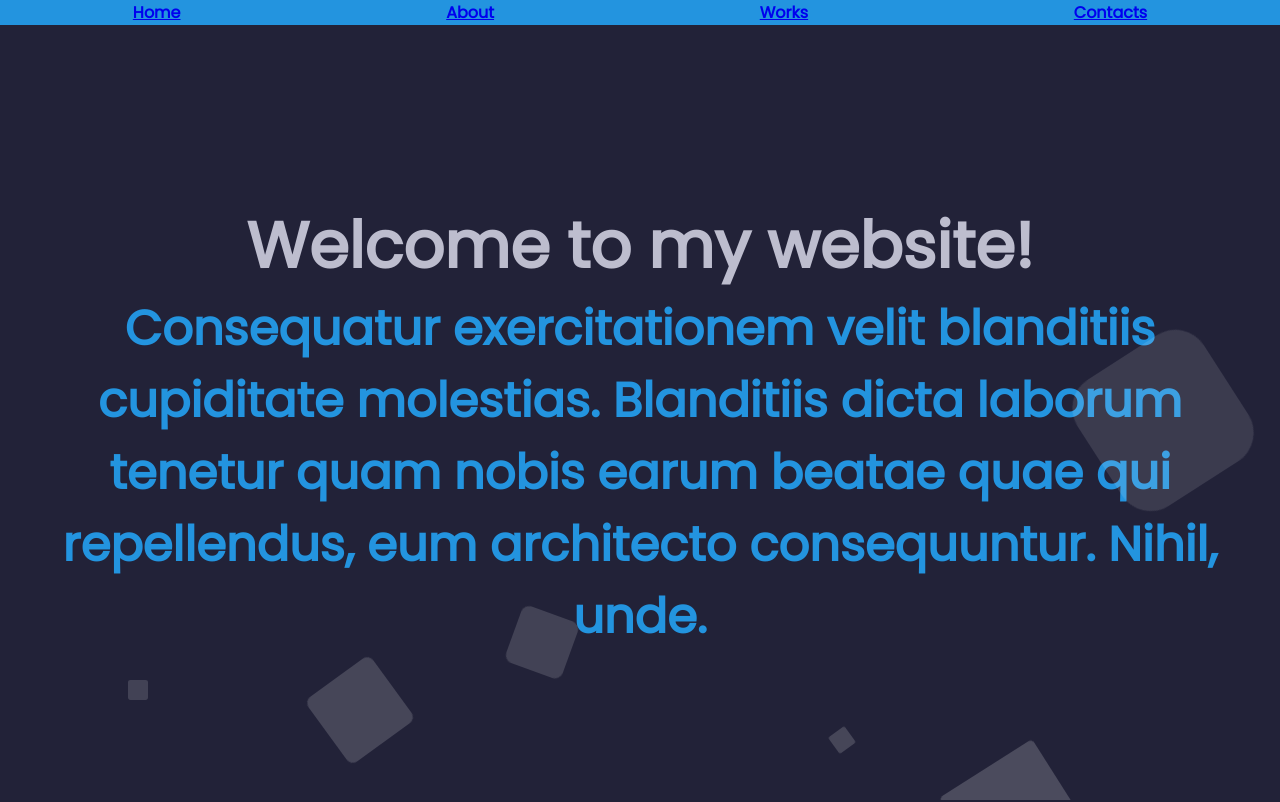
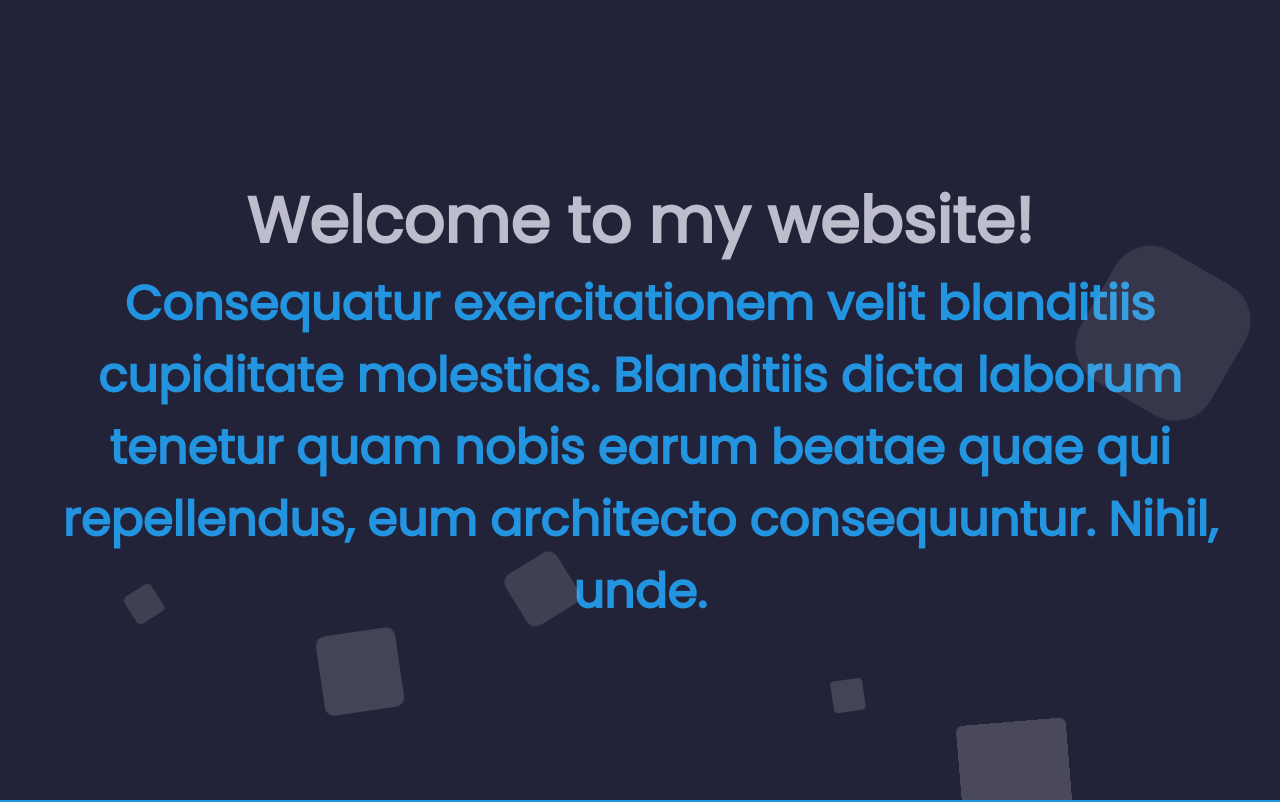
Before and after one commit to vladislavzasyadko/personal_website, a React (Create React App) app: page / in a window 1280 px wide. Shown: the top 802 px of the page. Built offline with nearby package versions, Linux system fonts and the light colour scheme.

Commit message:
dynamic header added

```diff
--- a/src/App.js
+++ b/src/App.js
@@ -4,12 +4,13 @@ import Home from './components/Home/Home';
 import About from './components/About/About';
 import Works from './components/Works/Works';
 import Contact from './components/Contact/Contact';
-import Header from './components/Header/Header';
+import HeaderContainer from './components/Header/HeaderContainer';
+import Nav from './components/Nav/Nav';
 
 function App() {
   return (
     <div className='app_wrapper'>
-      <Header />
+      <HeaderContainer />
       <Home />
       <About />
       <Works />
--- a/src/components/Header/Header.jsx
+++ b/src/components/Header/Header.jsx
@@ -1,14 +1,15 @@
 import React from 'react'
 import h from './Header.module.scss'
+import classnames from "classnames";
 
-const Header = () => {
+const Header = (props) => {
     return (
-        <div className={h.header}>
+        <div className={classnames(h.header, {[h.header_hidden]: props.visible })}>
             <div className={h.links}>
-                <div className={h.social}><a href="#top">Home</a></div>
-                <div className={h.social}><a href="#about">About</a></div>
-                <div className={h.social}><a href="#works">Works</a></div>
-                <div className={h.social}><a href="#contact">Contacts</a></div>
+                <a href="#top">Home</a>
+                <a onClick={console.log('retard')} href="#about">About</a>
+                <a href="#works">Works</a>
+                <a href="#contact">Contacts</a>
             </div>
         </div>
     )
--- a/src/components/Header/Header.module.scss
+++ b/src/components/Header/Header.module.scss
@@ -2,10 +2,26 @@
     background-color: #2394df;
     color: #fff;
     font-weight: bold;
+    padding: 10px;
+    width: 100%;
+    position: fixed;
+    z-index: 1;
+    top: 0;
+    transition: top 0.6s;
+}
+
+.header_hidden {
+    top: -50px;
 }
 
 .links {
     display: flex;
     align-items: center;
     justify-content: space-around;
+
+    a {
+        cursor: pointer;
+        text-decoration: none;
+        color: #fff;
+    }
 }
--- /dev/null
+++ b/src/components/Header/HeaderContainer.jsx
@@ -0,0 +1,44 @@
+import React from 'react'
+import Header from './Header'
+
+
+export default class HeaderContainer extends React.Component {
+  constructor(props) {
+    super(props);
+
+        this.state = {
+        prevScrollpos: window.pageYOffset,
+        visible: true
+        };
+    }
+
+    // Adds an event listener when the component is mount.
+  componentDidMount() {
+    window.addEventListener("scroll", this.handleScroll);
+  }
+
+  // Remove the event listener when the component is unmount.
+  componentWillUnmount() {
+    window.removeEventListener("scroll", this.handleScroll);
+  }
+
+  handleScroll = () => {
+    const { prevScrollpos } = this.state;
+
+    const currentScrollPos = window.pageYOffset;
+    const visible = prevScrollpos > currentScrollPos;
+    console.log(visible);
+
+    this.setState({
+      prevScrollpos: currentScrollPos,
+      visible
+
+    });
+  };
+
+  render() {
+    return (
+        <Header visible={!this.state.visible} />
+    );
+  }
+}
--- a/src/components/Works/Works.module.scss
+++ b/src/components/Works/Works.module.scss
@@ -2,7 +2,7 @@
     padding-top:40px;
     padding-bottom:40px;
     background-color: #222238;
-    min-height: 50vh;
+    min-height: 100vh;
     text-align: center;
     overflow: hidden;
 }
```
